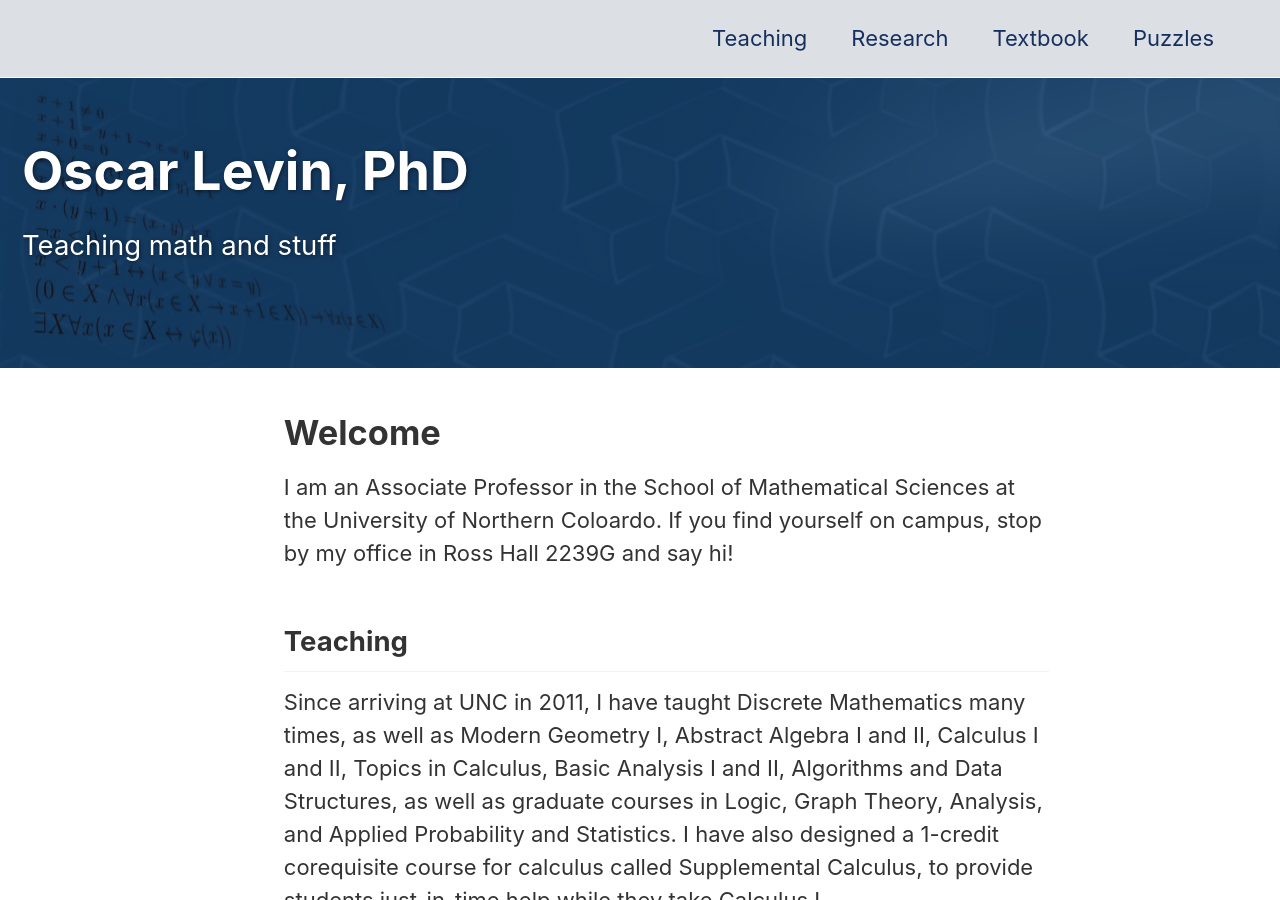
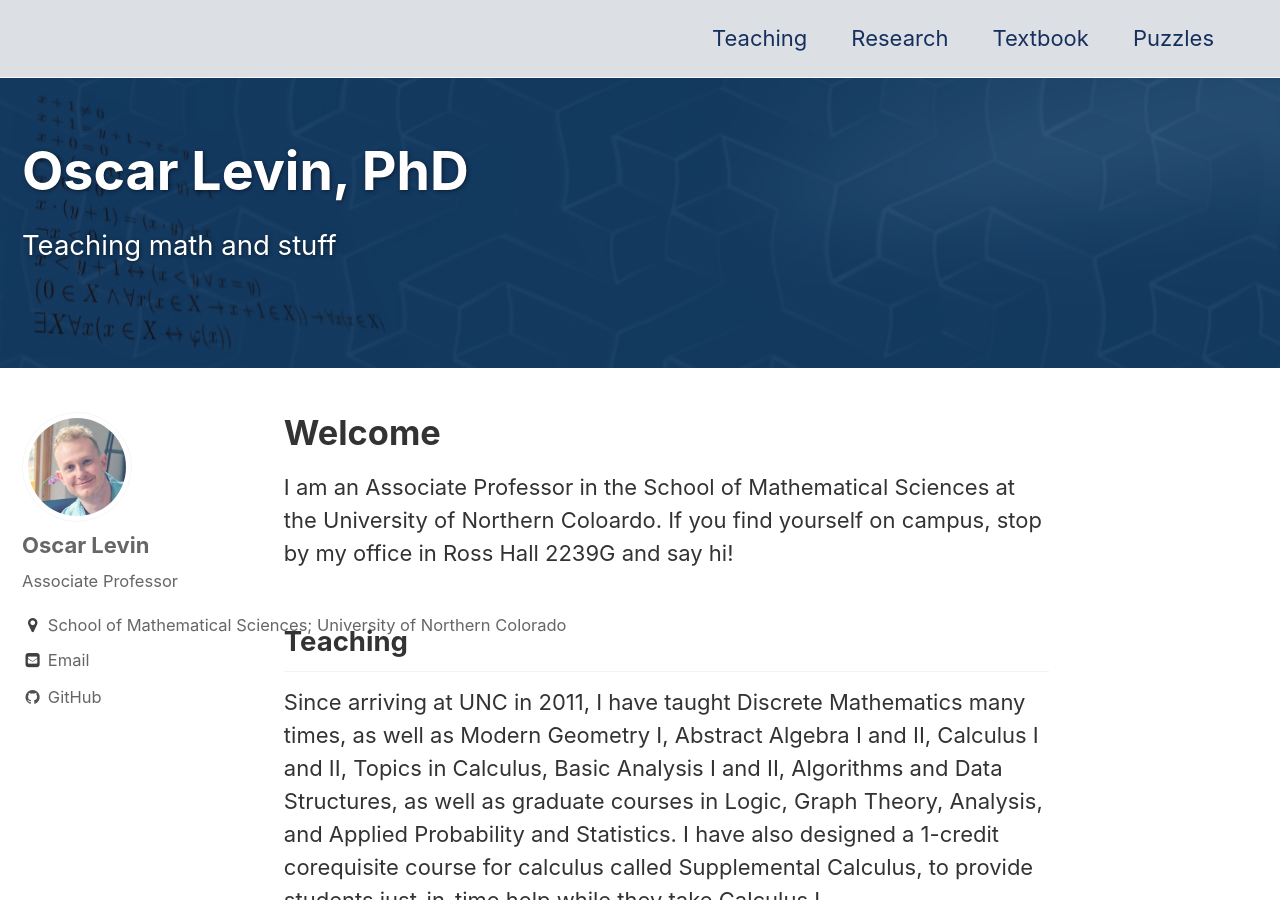
Before and after one commit to oscarlevin/oscarlevin.github.io, a Jekyll site: the page built from index.md, in a window 1280 px wide and 900 px high. Built offline with Jekyll 4.4.1, drawn with Linux system fonts in a browser that asks for light colours.

```diff
--- a/index.md
+++ b/index.md
@@ -7,7 +7,7 @@ header:
   overlay_color: "#16305e"
   overlay_image: /assets/images/bg-main.png
 excerpt: "Teaching math and stuff"
-author-profile: true
+author_profile: true
 ---
 
 # Welcome
```
Also changed, not shown: assets/images/headshot.png, 1 other file.
